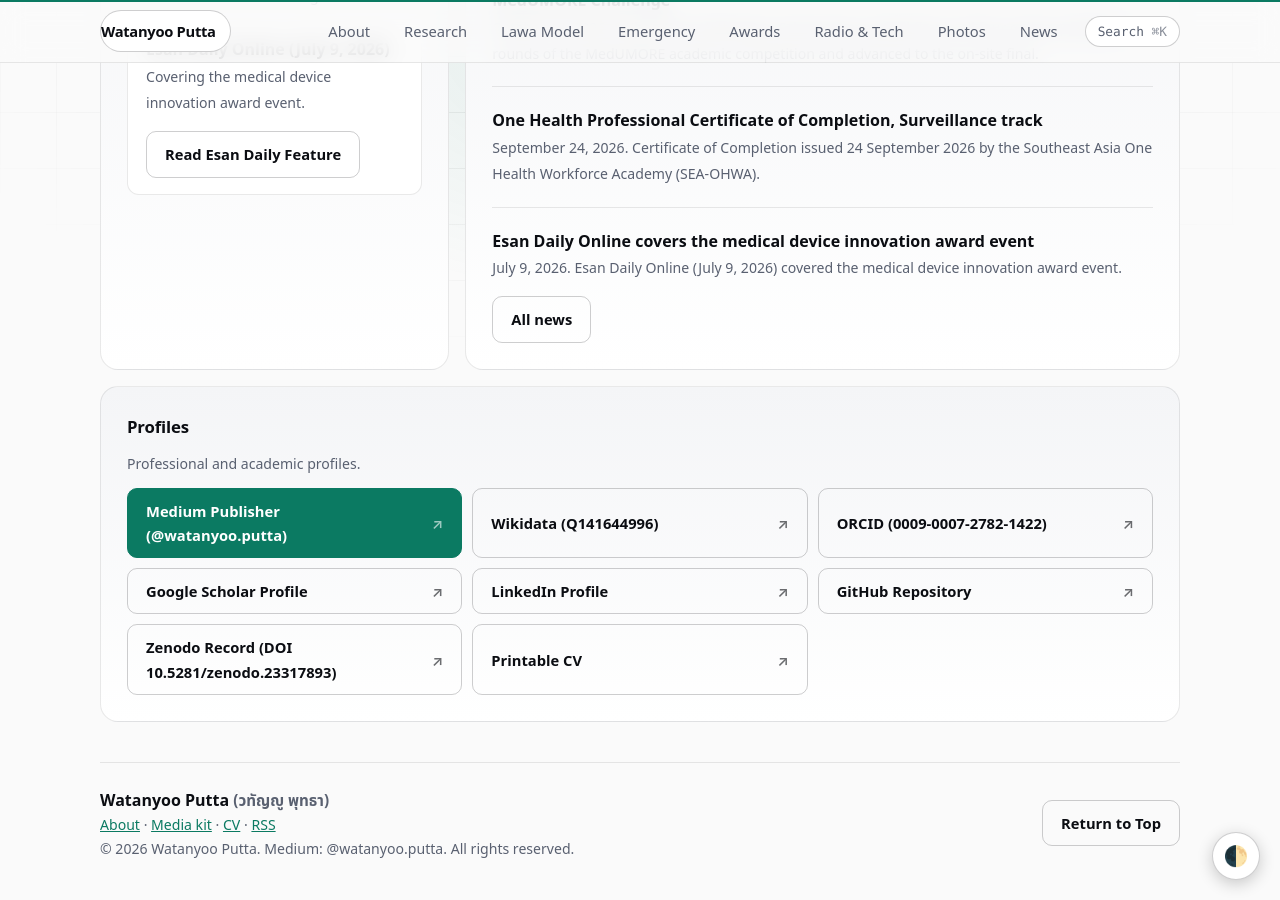
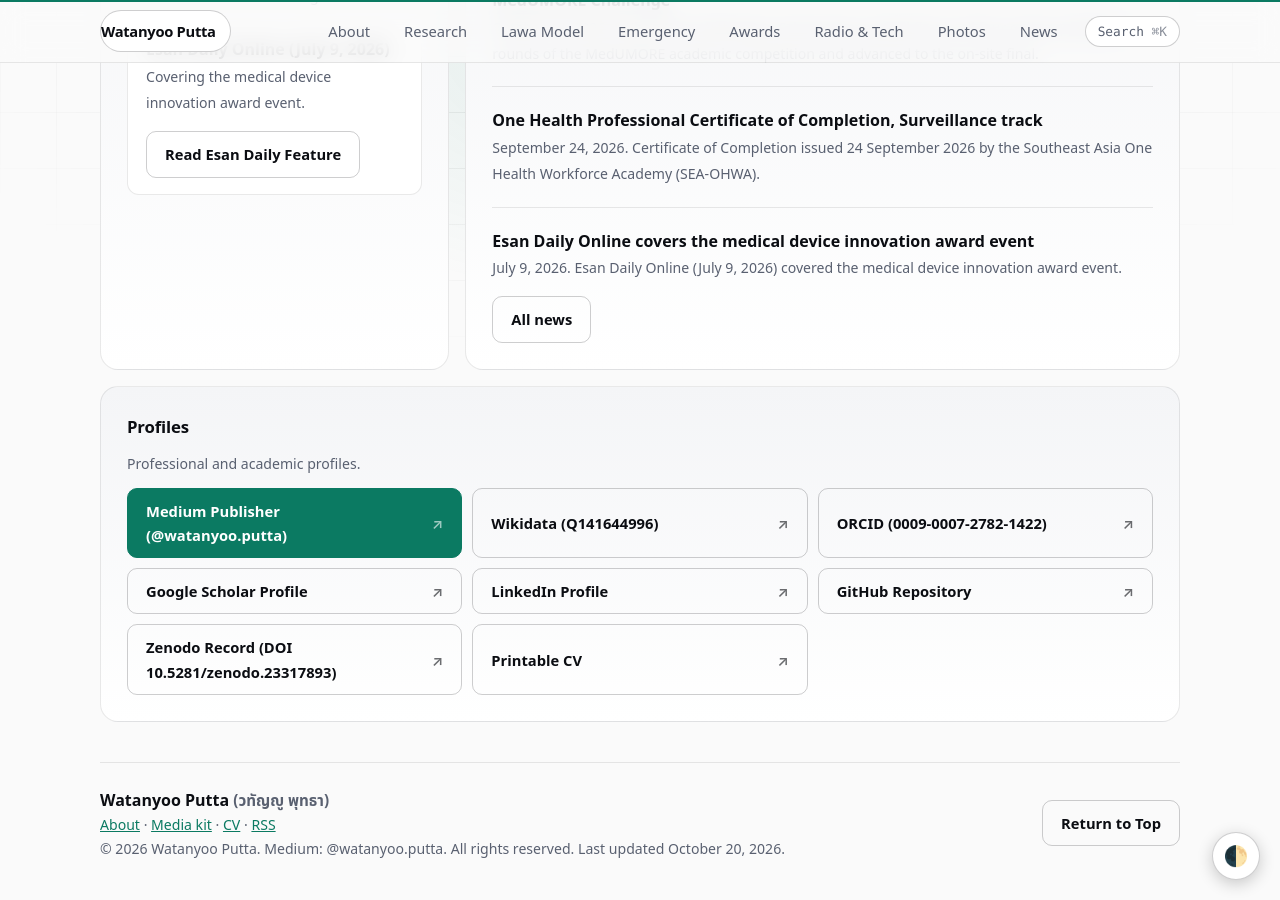
Before and after one commit to WatanyooPutta/WatanyooPutta.github.io, a Jekyll site: the page built from index.html, in a window 1280 px wide and 900 px high, scrolled down 3443 px. Built offline with Jekyll 4.4.1, drawn with Linux system fonts in a browser that asks for light colours.

Commit message:
Update default.html

```diff
--- a/_layouts/default.html
+++ b/_layouts/default.html
@@ -17,8 +17,10 @@
 <meta name="theme-color" content="#07080a" media="(prefers-color-scheme: dark)">
 {% if page.map %}<link rel="stylesheet" href="{{ '/assets/js/vendor/leaflet/leaflet.css' | relative_url }}">{% endif %}
 <link rel="canonical" href="{{ canon }}">
-<link rel="icon" href="{{ '/assets/images/IMG_9921-400.webp' | relative_url }}" type="image/webp">
-<link rel="apple-touch-icon" href="{{ '/assets/images/IMG_9921-400.webp' | relative_url }}">
+<link rel="icon" href="{{ '/favicon.ico' | relative_url }}" sizes="48x48">
+<link rel="icon" href="{{ '/favicon.svg' | relative_url }}" type="image/svg+xml">
+<link rel="icon" type="image/png" sizes="192x192" href="{{ '/assets/icons/icon-192.png' | relative_url }}">
+<link rel="apple-touch-icon" href="{{ '/assets/icons/apple-touch-icon.png' | relative_url }}">
 <link rel="manifest" href="{{ '/site.webmanifest' | relative_url }}">
 <link rel="alternate" type="application/json" href="{{ '/profile.json' | relative_url }}" title="Machine-readable profile">
 <link rel="sitemap" type="application/xml" href="{{ '/sitemap.xml' | relative_url }}">
@@ -75,7 +77,7 @@
 </div></nav>
 <div class="wrap">
 {{ content }}
-<footer><div><strong>Watanyoo Putta <span class="muted">(วทัญญู พุทธา)</span></strong><p class="small"><a href="{{ '/about/' | relative_url }}">About</a> &middot; <a href="{{ '/media/' | relative_url }}">Media kit</a> &middot; <a href="{{ '/cv/' | relative_url }}">CV</a> &middot; <a href="{{ '/feed/news.xml' | relative_url }}">RSS</a></p><p class="small">&copy; {{ site.time | date: '%Y' }} Watanyoo Putta. Medium: @watanyoo.putta. All rights reserved.</p></div><a class="btn alt" href="#">Return to Top</a></footer>
+<footer><div><strong>Watanyoo Putta <span class="muted">(วทัญญู พุทธา)</span></strong><p class="small"><a href="{{ '/about/' | relative_url }}">About</a> &middot; <a href="{{ '/media/' | relative_url }}">Media kit</a> &middot; <a href="{{ '/cv/' | relative_url }}">CV</a> &middot; <a href="{{ '/feed/news.xml' | relative_url }}">RSS</a></p><p class="small">&copy; {{ site.time | date: '%Y' }} Watanyoo Putta. Medium: @watanyoo.putta. All rights reserved. Last updated <time datetime="{{ site.time | date_to_xmlschema }}">{{ site.time | date: '%B %-d, %Y' }}</time>.</p></div><a class="btn alt" href="#">Return to Top</a></footer>
 </div>
 <dialog id="lightbox" aria-label="Image viewer"><img id="big" src="" alt=""><div class="btns" style="justify-content:center;margin-top:0"><button class="btn alt" type="button" id="lens-btn" aria-pressed="false">Magnifier</button><button class="btn" type="button" data-close>Close</button></div><div id="lens" aria-hidden="true"></div></dialog>
 {% if page.hero %}<dialog id="qr" aria-label="QR business card"><h2>Instant Scan &amp; Connect</h2><p class="small">Point your smartphone camera at the screen to instantly save Watanyoo Putta's contact profile.</p><div id="qrbox" style="display:flex;justify-content:center"></div><p class="small"><strong>vCard Contact Data Embedded</strong></p><div class="btns" style="justify-content:center"><button class="btn" type="button" id="dl2">Download .vcf File</button><button class="btn alt" type="button" data-close>Close</button></div></dialog>
```
